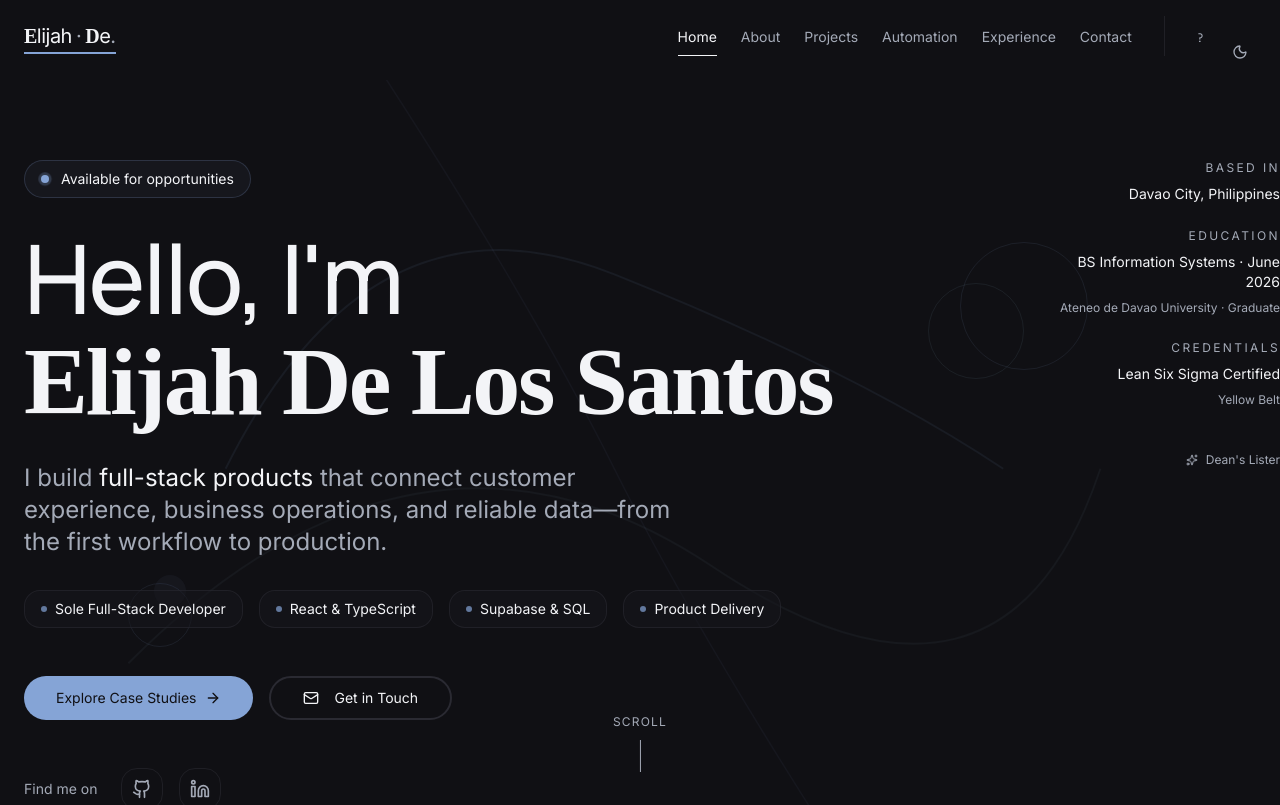
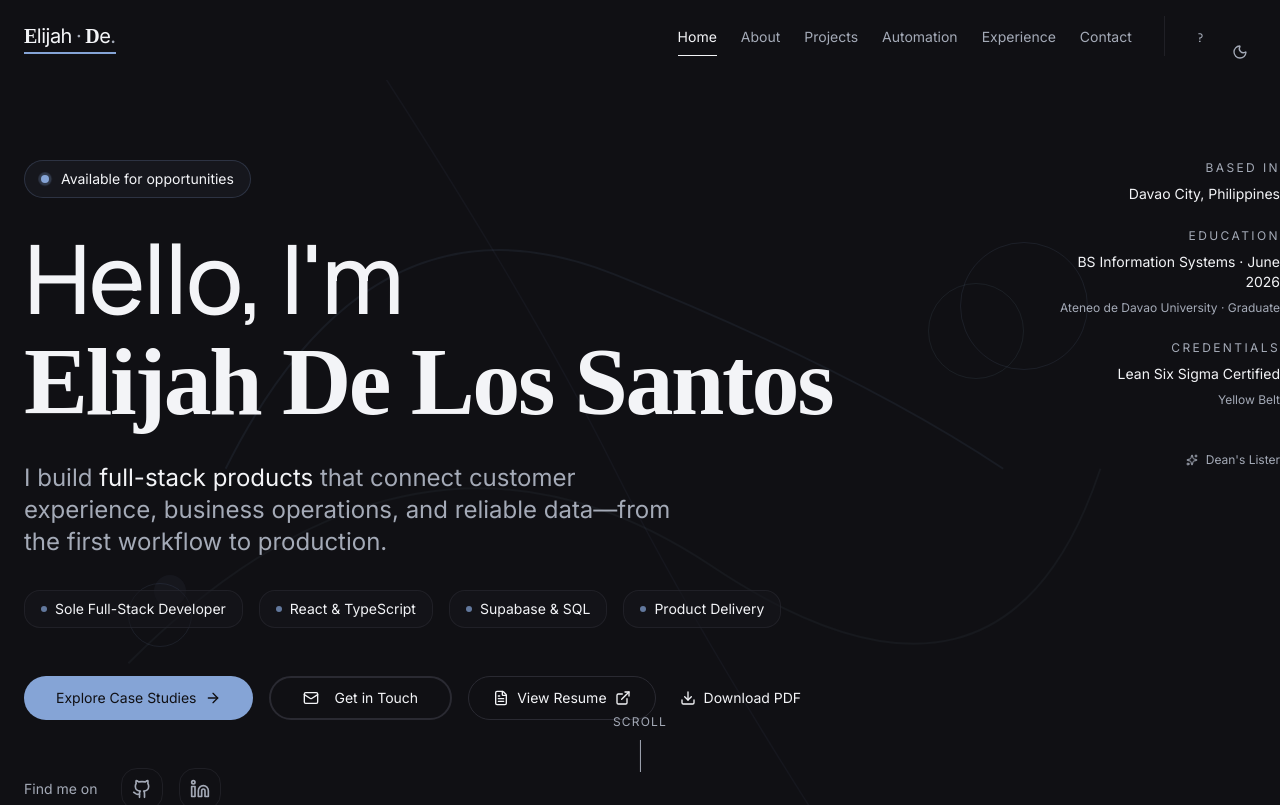
Before and after one commit to ElaiElaiElai1113/Portfolio, a React (Vite) app: page / in a window 1280 px wide. Shown: the top 805 px of the page. Built offline with nearby package versions, Linux system fonts and the light colour scheme.

Commit message:
feat: publish resume across portfolio CTAs

```diff
--- a/src/components/UniqueHero.tsx
+++ b/src/components/UniqueHero.tsx
@@ -2,6 +2,7 @@ import { Link } from "react-router-dom";
 import { motion } from "framer-motion";
 import { ArrowRight, Mail, Github, Linkedin, Sparkles } from "lucide-react";
 import { Button } from "@/components/ui/button";
+import { ResumeActions } from "@/components/ResumeActions";
 
 export function UniqueHero() {
   return (
@@ -127,7 +128,7 @@ export function UniqueHero() {
               initial={{ opacity: 0, y: 20 }}
               animate={{ opacity: 1, y: 0 }}
               transition={{ duration: 0.8, delay: 0.5 }}
-              className="flex flex-col sm:flex-row gap-4 pt-4"
+              className="flex flex-wrap gap-4 pt-4"
             >
               <Button
                 size="lg"
@@ -153,6 +154,13 @@ export function UniqueHero() {
                   Get in Touch
                 </Link>
               </Button>
+
+              <ResumeActions
+                size="lg"
+                wrapperClassName="w-full sm:w-auto"
+                viewClassName="rounded-full px-6"
+                downloadClassName="rounded-full px-4"
+              />
             </motion.div>
 
             {/* Social links - unique presentation */}
--- a/src/pages/UniqueHomePage.tsx
+++ b/src/pages/UniqueHomePage.tsx
@@ -14,6 +14,7 @@ import {
 } from "lucide-react";
 import { Button } from "@/components/ui/button";
 import { Card } from "@/components/ui/card";
+import { ResumeActions } from "@/components/ResumeActions";
 
 export default function UniqueHomePage() {
   const { data: featuredProjects, isLoading: projectsLoading } = useQuery({
@@ -166,6 +167,12 @@ export default function UniqueHomePage() {
                     View My Work
                   </Link>
                 </Button>
+                <ResumeActions
+                  size="lg"
+                  wrapperClassName="justify-center"
+                  viewClassName="rounded-full px-6"
+                  downloadClassName="rounded-full px-4"
+                />
               </div>
               <p className="text-sm text-muted-foreground mt-6">
                 Based in Davao City, Philippines • Available for remote
```
Also changed, not shown: 2 other files (tests, documents, lock files or other folders).
